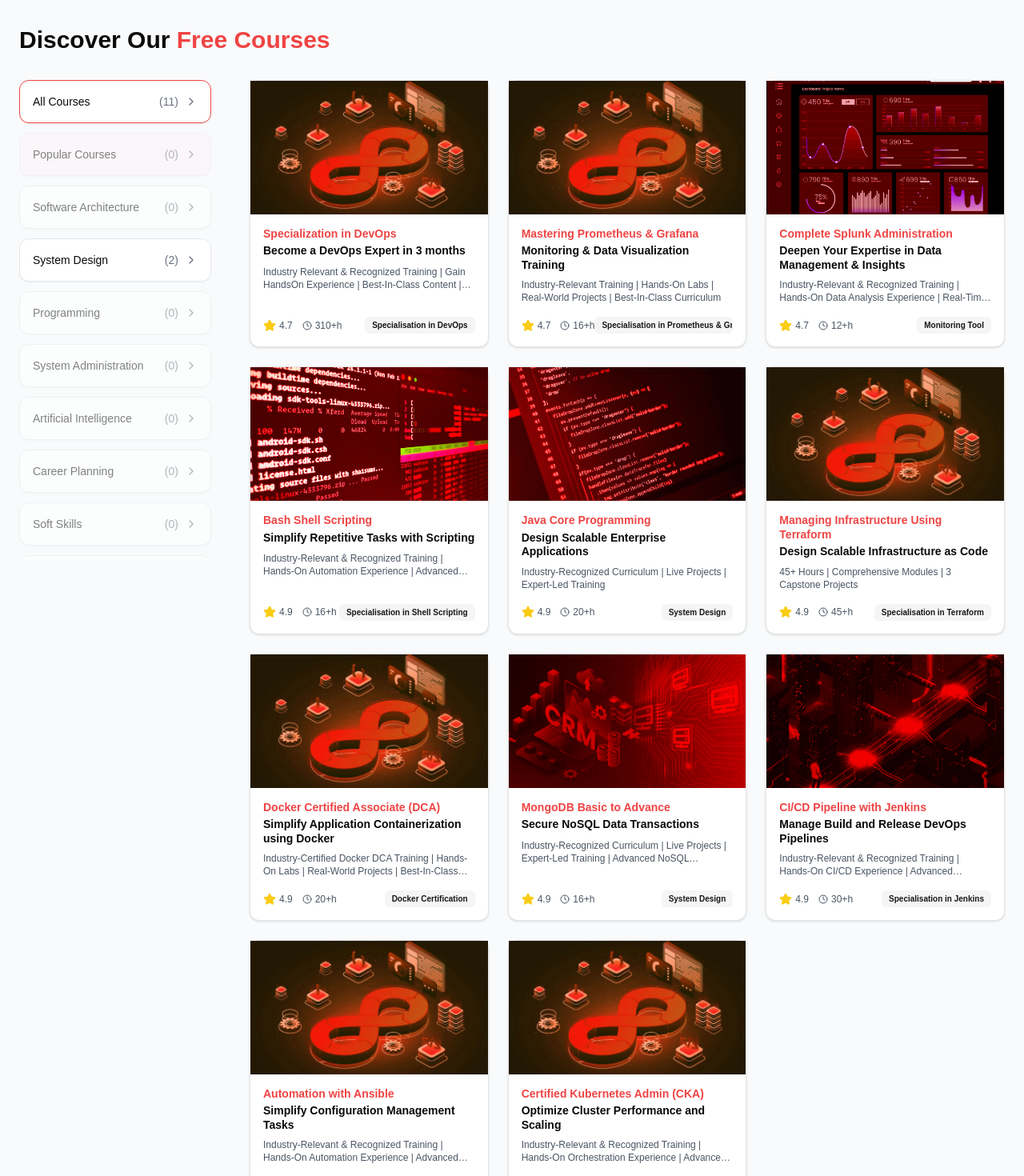
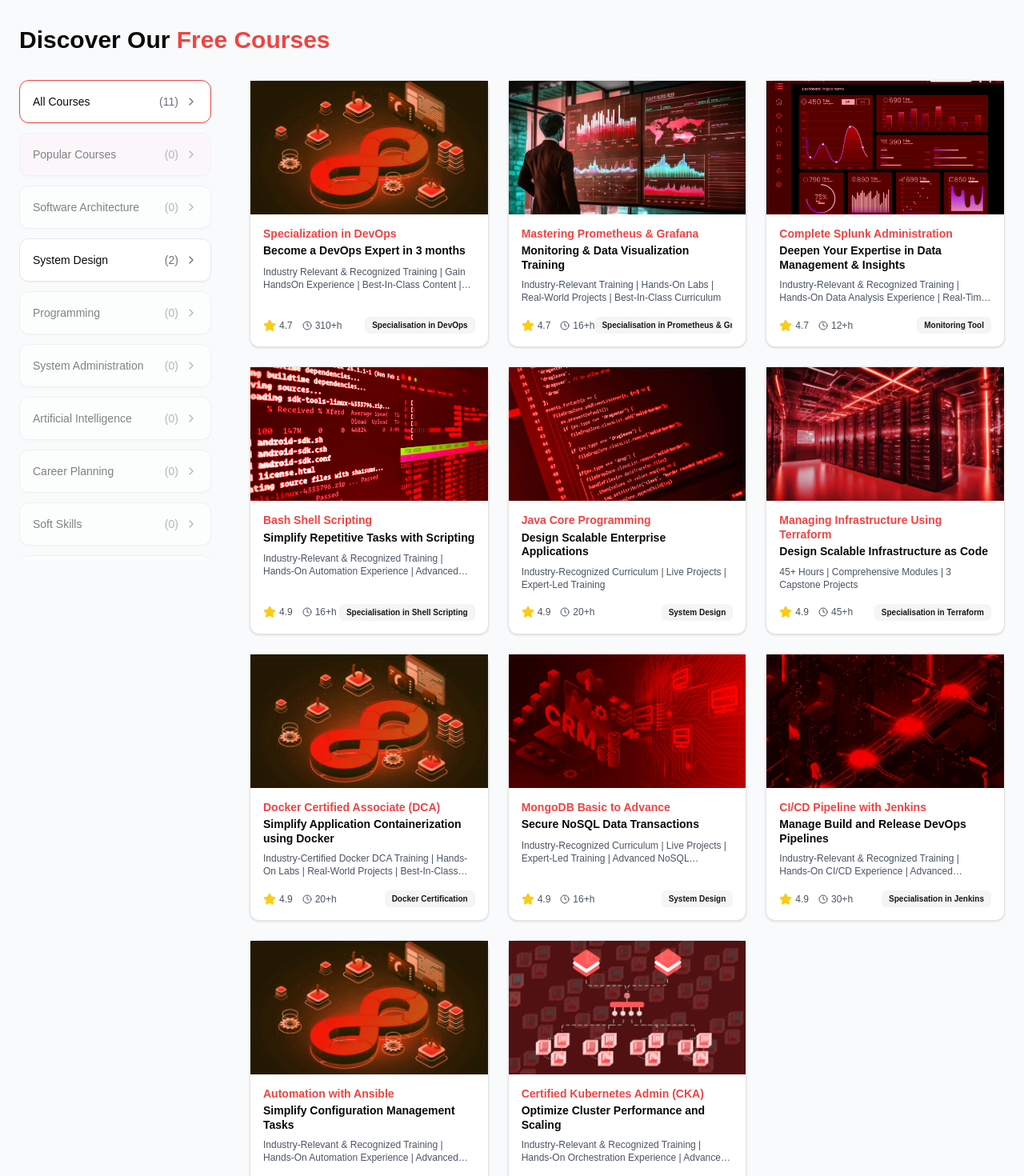
Before and after one commit to bhupeshchoudhary/hash13FrontEnd, a Next.js app: page /courses in a window 1280 px wide. Shown: the top 1470 px of the page at 80% size. Built offline with nearby package versions, Linux system fonts and the light colour scheme.

Commit message:
update image

```diff
--- a/data/courses/specialisation-in-kubernetes.ts
+++ b/data/courses/specialisation-in-kubernetes.ts
@@ -12,7 +12,7 @@
     enrolledStudents: 12000,
     shortDescription: "Industry-Relevant & Recognized Training | Hands-On Orchestration Experience | Advanced Deployment Techniques | Real-Time Industry Use Cases",
     paymentLink: "",
-    backgroundImage: "/assets/cources/courseDetails/Hero.jpeg",
+    backgroundImage: "/assets/cources/courseDetails/kubernets/kubernetes.jpg",
 
     learningOutcomes: [
         "Kubernetes Architecture & Components",
--- a/data/courses/specialisation-in-mongodb.tsx
+++ b/data/courses/specialisation-in-mongodb.tsx
@@ -13,7 +13,7 @@
     enrolledStudents: 12000,
     shortDescription: "Industry-Recognized Curriculum | Live Projects | Expert-Led Training | Advanced NoSQL Techniques | High-Performance Data Handling",
     paymentLink: "",
-    backgroundImage: "/assets/cources/courseDetails/mongodb/mongodb.jpg",
+    backgroundImage: "/assets/cources/courseDetails/mongodb/MongoDB.jpg",
 
     learningOutcomes: [
         "MongoDB Fundamentals & NoSQL concepts",
@@ -170,14 +170,14 @@
     ],
 
     programFor: [
-        { src: "", alt: "Software Developers", text: "Software Developers" },
-        { src: "", alt: "Database Administrators", text: "Database Administrators" },
-        { src: "", alt: "System Administrators", text: "System Administrators" },
-        { src: "", alt: "Cloud Engineers", text: "Cloud Engineers" },
-        { src: "", alt: "DevOps Engineers", text: "DevOps Engineers" },
-        { src: "", alt: "Data Engineers", text: "Data Engineers" },
-        { src: "", alt: "IT Professionals", text: "IT Professionals" },
-        { src: "", alt: "Students", text: "Students" }
+        { src: "", alt: "/assets/cources/courseDetails/terraform/Software Developers.jpg", text: "Software Developers" },
+        { src: "", alt: "/assets/cources/courseDetails/mongodb/Database Administrators.jpg", text: "Database Administrators" },
+        { src: "", alt: "/assets/cources/courseDetails/mongodb/System Administrators.jpg", text: "System Administrators" },
+        { src: "", alt: "/assets/cources/courseDetails/terraform/Cloud Engineers.jpg", text: "Cloud Engineers" },
+        { src: "", alt: "/assets/cources/courseDetails/shell-scripting/DevOps Engineers.jpg", text: "DevOps Engineers" },
+        { src: "", alt: "/assets/cources/courseDetails/mongodb/Data Engineers.jpg", text: "Data Engineers" },
+        { src: "", alt: "/assets/cources/courseDetails/mongodb/IT Professionals.jpg", text: "IT Professionals" },
+        { src: "", alt: "/assets/cources/courseDetails/mongodb/Students.jpg", text: "Students" }
     ],
 
     toolsData: {
--- a/data/courses/specialisation-in-prometheus-grafana.ts
+++ b/data/courses/specialisation-in-prometheus-grafana.ts
@@ -13,7 +13,7 @@
     enrolledStudents: 12000,
     shortDescription: "Industry-Relevant Training | Hands-On Labs | Real-World Projects | Best-In-Class Curriculum",
     paymentLink: "https://rzp.io/rzp/2asghU9u",
-    backgroundImage: "/assets/cources/courseDetails/Hero.jpeg",
+    backgroundImage: "/assets/cources/courseDetails/grafana/promethes-and-grafana.jpg",
 
     learningOutcomes: [
         "Prometheus - Monitoring, Alerting & Internals",
--- a/data/courses/specialisation-in-terraform.tsx
+++ b/data/courses/specialisation-in-terraform.tsx
@@ -13,7 +13,7 @@
     enrolledStudents: 12000,
     shortDescription: "45+ Hours | Comprehensive Modules | 3 Capstone Projects",
     paymentLink: "",
-    backgroundImage: "/assets/cources/courseDetails/Hero.jpeg",
+    backgroundImage: "/assets/cources/courseDetails/terraform/terraform.jpg",
 
     learningOutcomes: [
         "Terraform Concepts",
```
